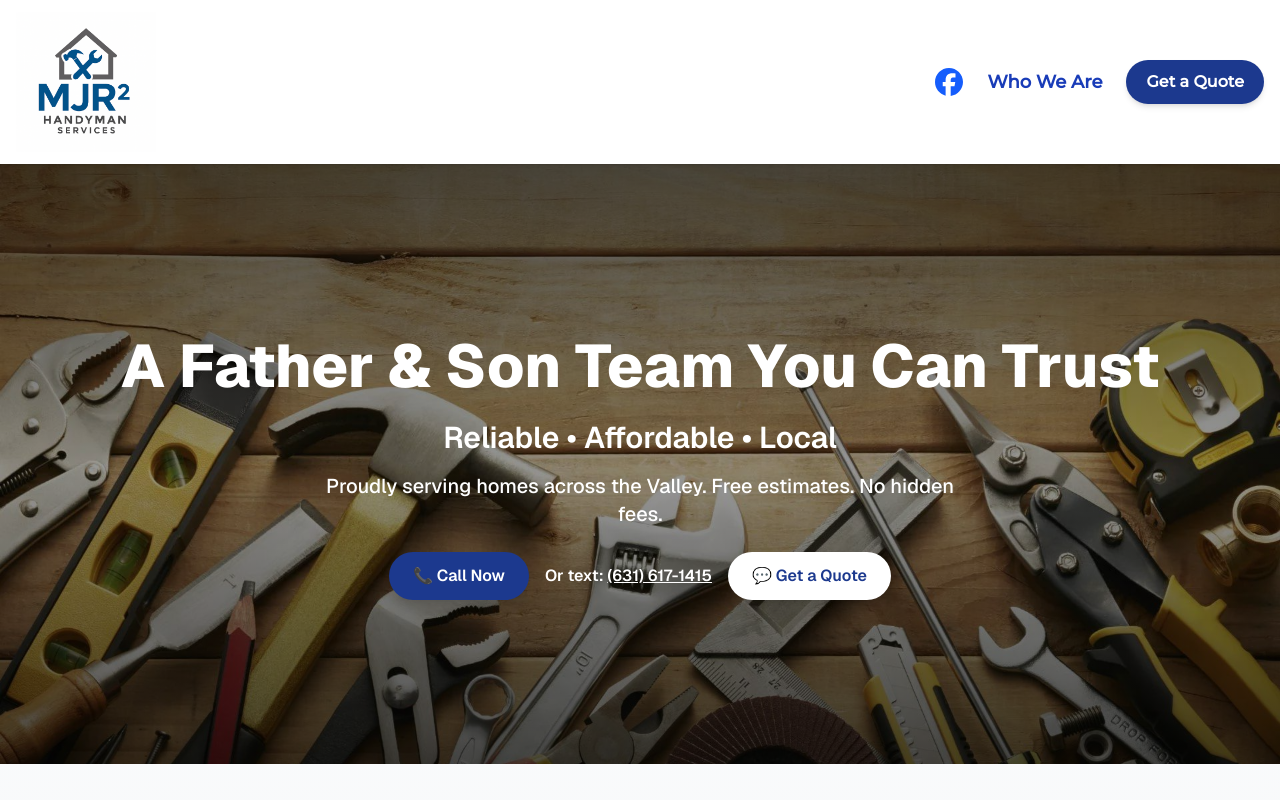
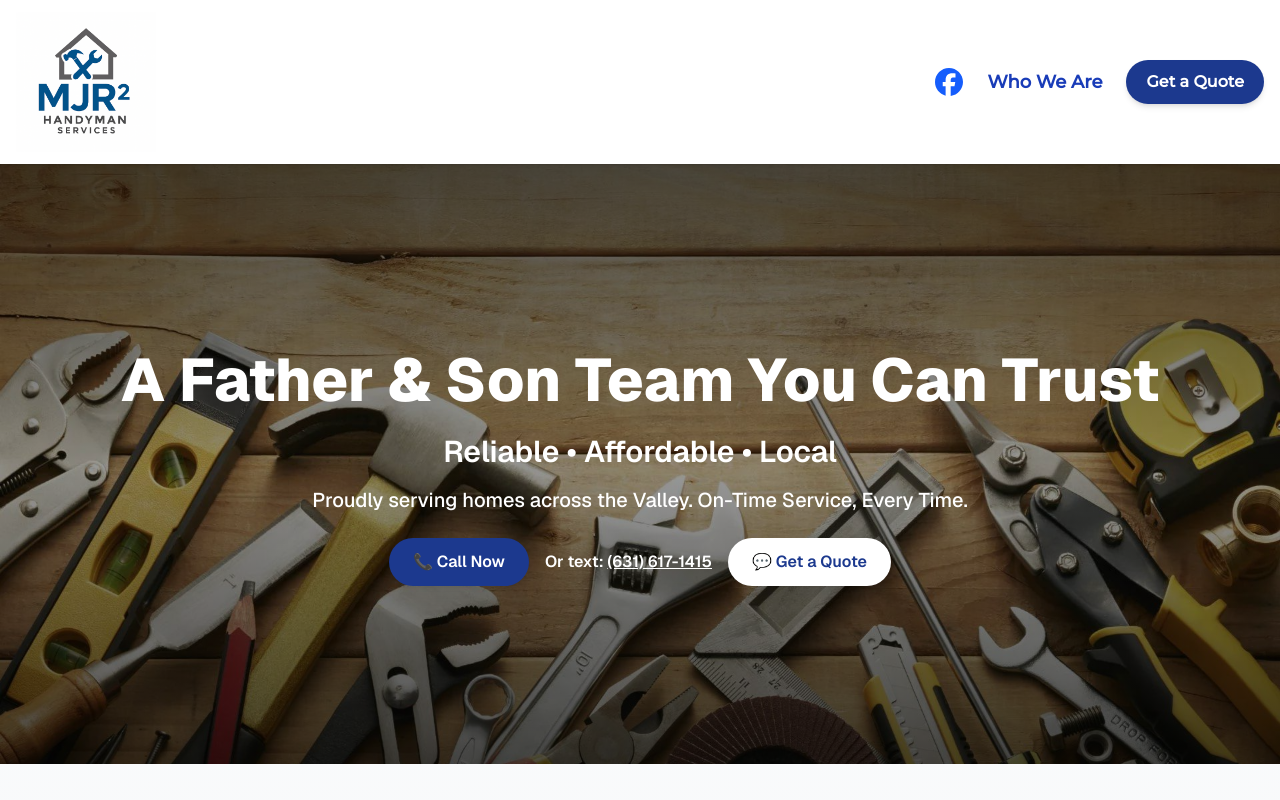
Before and after one commit to Michael-Riordan/mjr-handyman, a Next.js app: page / in a window 1280 px wide. Shown: the top 800 px of the page. Built offline with nearby package versions, Linux system fonts and the light colour scheme.

Commit message:
change online slogan

```diff
--- a/src/app/components/Hero.tsx
+++ b/src/app/components/Hero.tsx
@@ -45,7 +45,7 @@ export default function Hero() {
           animate={{ opacity: 1 }}
           transition={{ delay: 0.6, duration: 0.8 }}
         >
-          Proudly serving homes across the Valley. Free estimates. No hidden fees.
+          Proudly serving homes across the Valley. On-Time Service, Every Time.
         </motion.p>
 
         {/* CTAs */}
```
